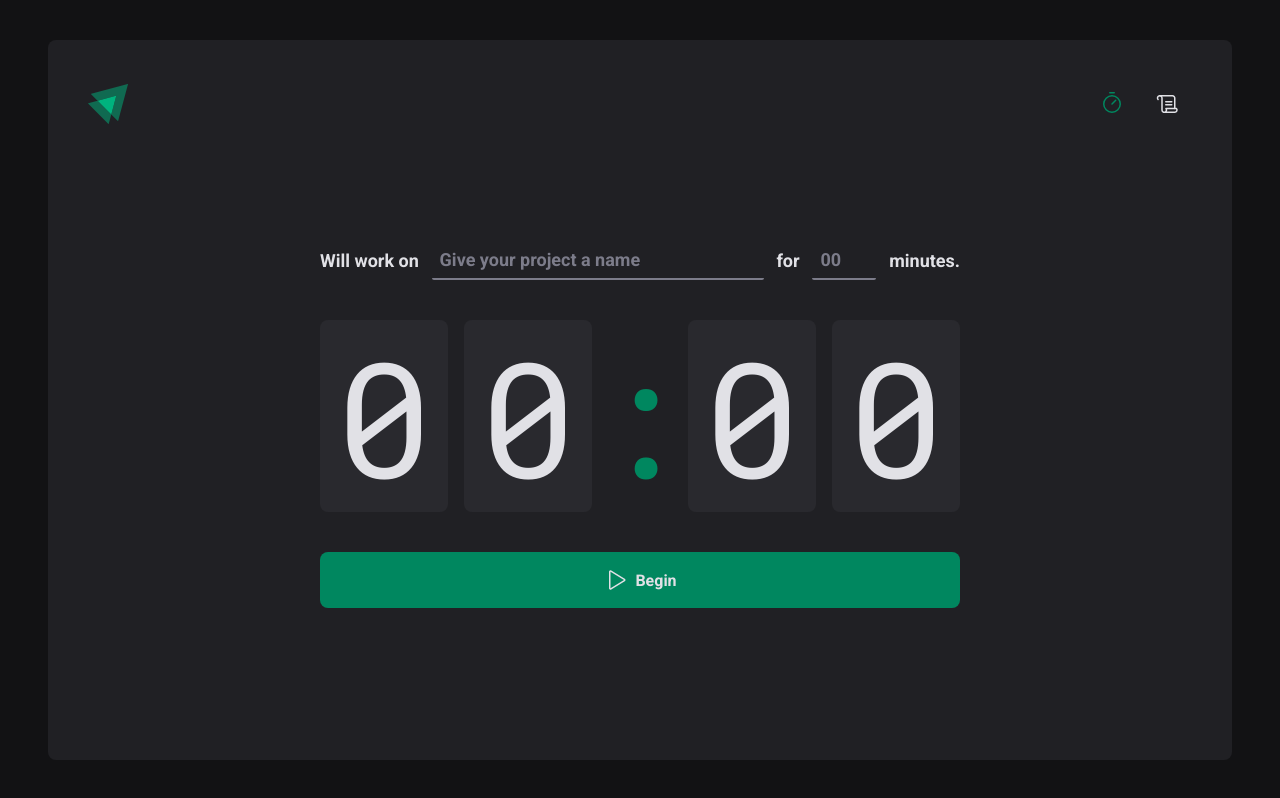
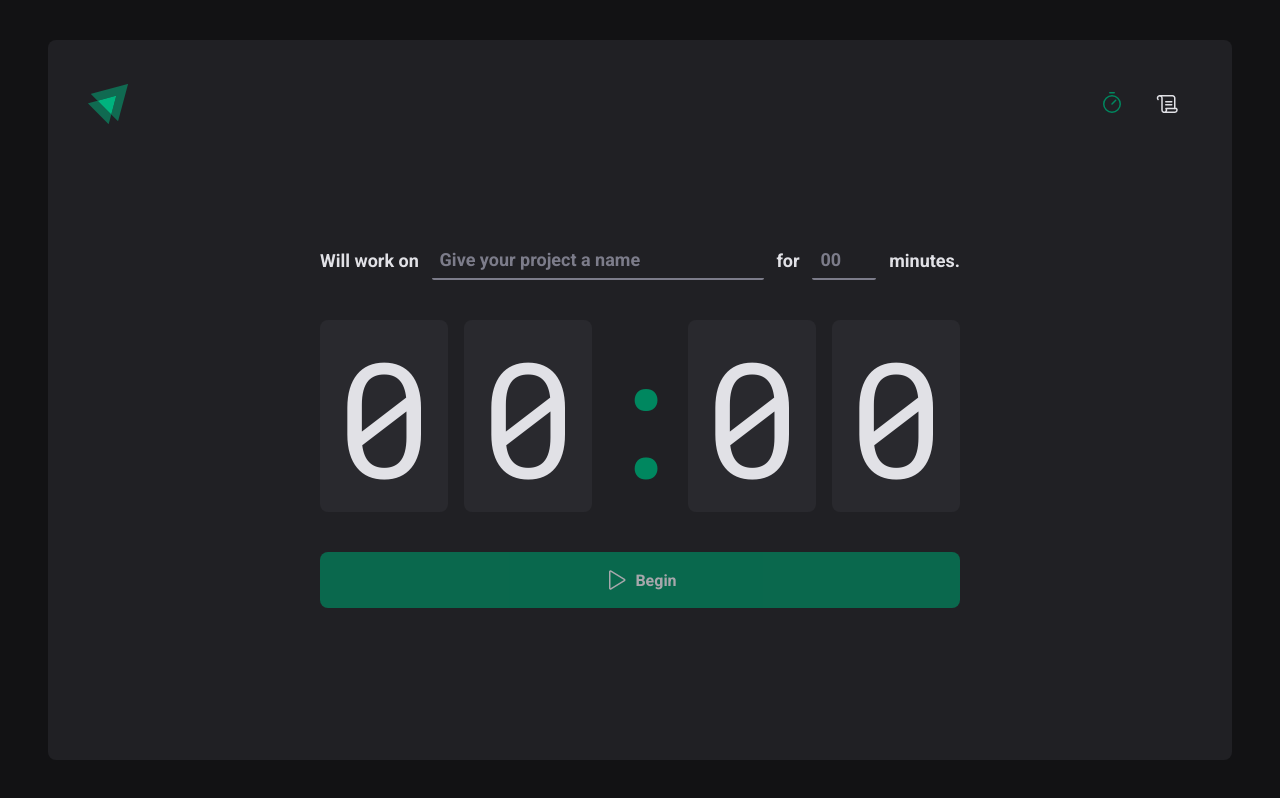
Before and after one commit to gh-johnny/Timer-React, a React (Vite) app: page / in a window 1280 px wide. Built offline with nearby package versions, Linux system fonts and the light colour scheme.

Commit message:
chore: implementing react-hook-form

```diff
--- a/package.json
+++ b/package.json
@@ -13,6 +13,7 @@
     "phosphor-react": "^1.4.1",
     "react": "^18.2.0",
     "react-dom": "^18.2.0",
+    "react-hook-form": "^7.50.1",
     "react-router-dom": "^6.22.0",
     "styled-components": "^6.1.8"
   },
--- a/src/pages/History/index.tsx
+++ b/src/pages/History/index.tsx
@@ -12,7 +12,7 @@ function History() {
                             <th>Task</th>
                             <th>Duration</th>
                             <th>Start</th>
-                            <th>Status statusColor="green"</th>
+                            <th>Status</th>
                         </tr>
                     </thead>
                     <tbody>
--- a/src/pages/Home/index.tsx
+++ b/src/pages/Home/index.tsx
@@ -1,17 +1,30 @@
 import { Play } from "phosphor-react"
+import { useForm } from "react-hook-form"
 
 import { CountDownContainer, FormContainer, HomeContainer, MinutesAmountInput, Separator, StartCountDownButton, TaskInput } from "./styles"
 
 function Home() {
+
+    const { register, handleSubmit, watch } = useForm()
+
+    const handleCreateNewCycle = (data: any) => {
+        console.log(data)
+    }
+
+    const task = watch('task')
+    const isSubmitDisabled = !!!task
+
+
     return (
         <HomeContainer>
-            <form action="">
+            <form onSubmit={handleSubmit(handleCreateNewCycle)} action="">
                 <FormContainer>
                     <label htmlFor="task">Will work on</label>
                     <TaskInput
                         id="task"
                         list="task-suggestions"
                         placeholder="Give your project a name"
+                        {...register('task')}
                     />
 
                     <datalist id="task-suggestions">
@@ -28,6 +41,7 @@ function Home() {
                         step={5}
                         min={5}
                         max={60}
+                        {...register('minutesAmount', { valueAsNumber: true })}
                     />
 
                     <span>minutes.</span>
@@ -44,8 +58,8 @@ function Home() {
 
 
                 <StartCountDownButton
-                    disabled={false}
                     type="submit"
+                    disabled={isSubmitDisabled}
                 >
                     <Play size={24} />
                     Begin
```
Also changed, not shown: 1 other file (tests, documents, lock files or other folders).
